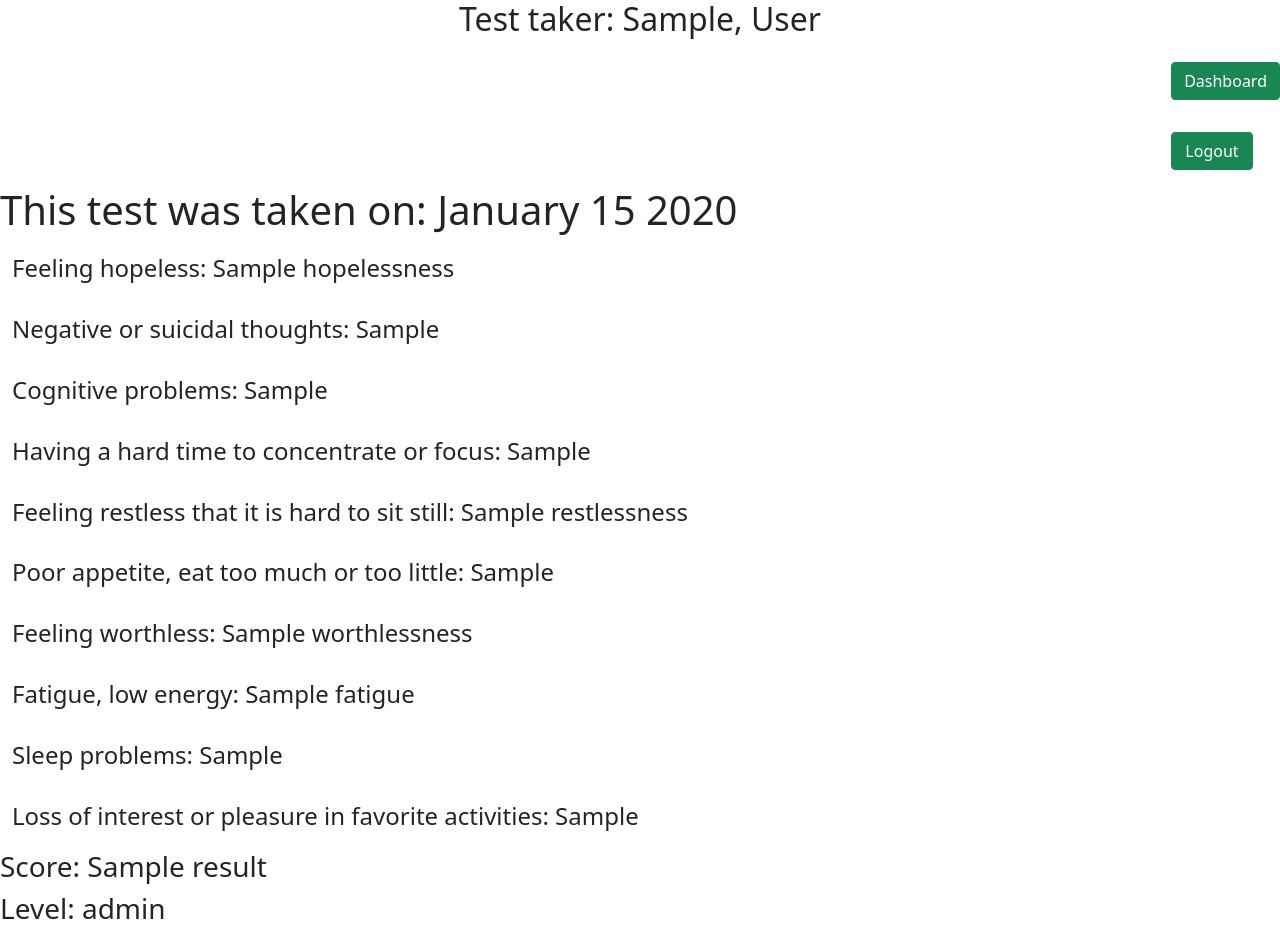
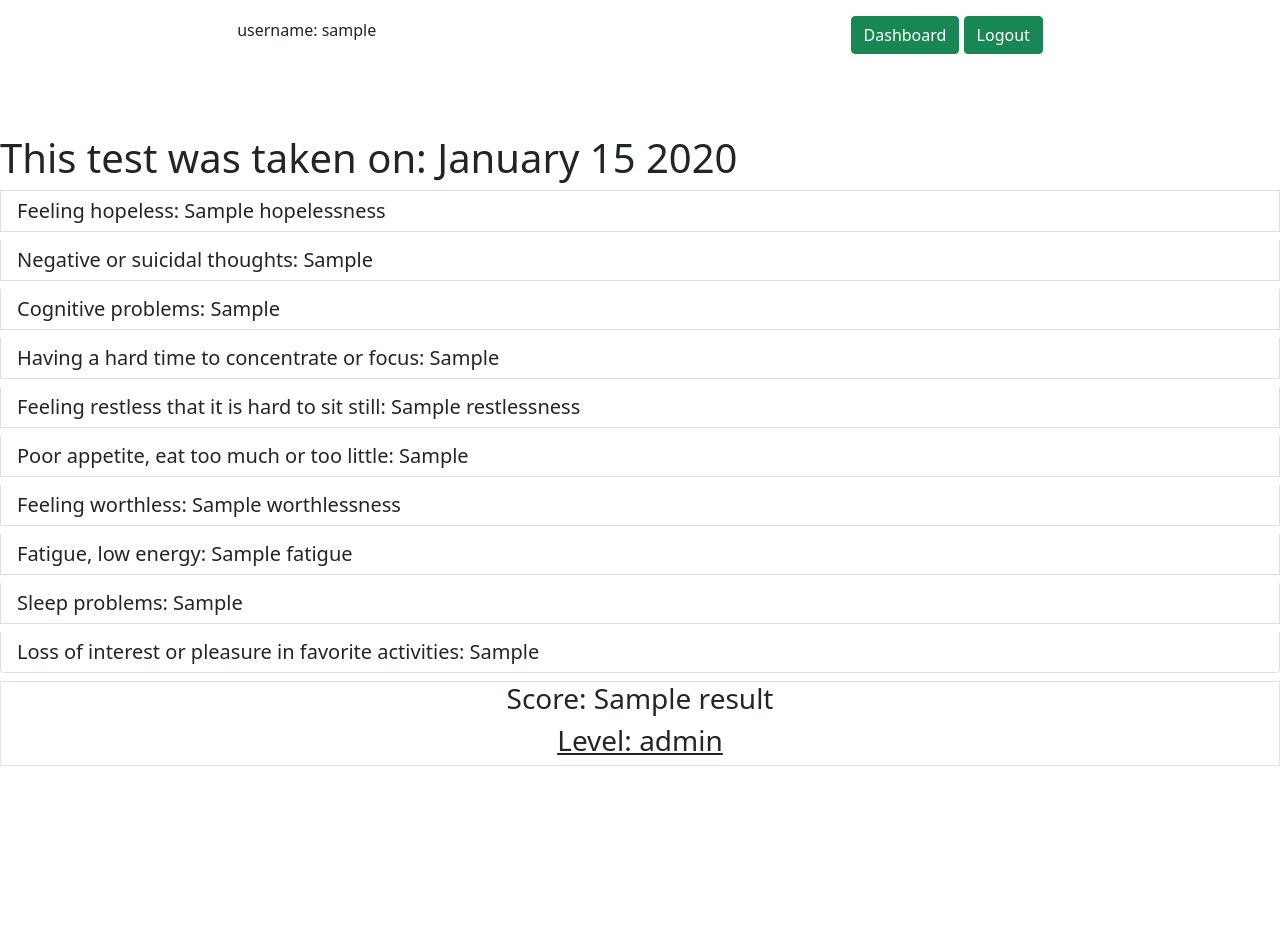
Before and after one commit to Jay-clyh-Lee/MentalHealthAwareness, a Flask app: template flask_app/templates/show.html in a window 1280 px wide. After the commit the page ends 766 px from the top, so only its background shows below. Run offline with Flask 2, Linux system fonts and the light colour scheme; the template is opened without the code that fills it: most values are stand-ins (such as "Sample title", 1, 10 or a date in 2020).

Commit message:
major update

```diff
--- a/flask_app/controllers/users.py
+++ b/flask_app/controllers/users.py
@@ -18,6 +18,7 @@ def register():
         "first_name": request.form['first_name'],
         "last_name": request.form['last_name'],
         "age": request.form['age'],
+        "username": request.form['username'],
         "email": request.form['email'],
         "password": pw_hash
     }
@@ -54,4 +55,4 @@ def dashboard():
     data = {
         "id": session["user_id"]
     }
-    return render_template("dashboard.html", logged_in_user = user.User.get_by_id(data), all_tests = test.Test.get_tests_by_user_id(data), all_questions = question.Question.get_questions_by_user_id(data))
+    return render_template("dashboard.html", logged_in_user = user.User.get_by_id(data), all_tests = test.Test.get_tests_by_user_id(data), all_questions = question.Question.get_questions_by_user_id(data), all_users = user.User.get_all())
--- a/flask_app/models/question.py
+++ b/flask_app/models/question.py
@@ -49,7 +49,7 @@ class Question:
 
     @classmethod
     def save(cls, data):
-        query = "INSERT INTO questions (question, user_id) VALUES (%(question)s, %(user_id)s;"
+        query = "INSERT INTO questions (question, user_id) VALUES (%(question)s, %(user_id)s);"
         return connectToMySQL(cls.db).query_db(query, data)
 
     @classmethod
--- /dev/null
+++ b/flask_app/static/style.css
@@ -0,0 +1,3 @@
+#red {
+    color: red;
+}
--- a/flask_app/templates/index.html
+++ b/flask_app/templates/index.html
@@ -35,6 +35,10 @@
             <input type="number" name="age" class="form-control">
         </div>
         <div class="form-group">
+            <label for="username">Username:</label>
+            <input type="text" name="username" class="form-control">
+        </div>
+        <div class="form-group">
             <label for="email">Email:</label>
             <input type="text" name="email" class="form-control">
         </div>
@@ -47,7 +51,6 @@
             <input type="password" name="confirm_password" class="form-control">
         </div>
         <input type="submit" value="Register" class="my-3 btn btn-primary text">
-
     </form>
 
     <form action="/login" method="post" class="col-5 mx-auto rounded p-5 bg-light text">
--- a/flask_app/templates/show.html
+++ b/flask_app/templates/show.html
@@ -9,34 +9,37 @@
         integrity="sha384-KyZXEAg3QhqLMpG8r+8fhAXLRk2vvoC2f3B09zVXn8CA5QIVfZOJ3BCsw2P0p/We" crossorigin="anonymous">
     <title>Test Result</title>
     <style>
-        h4 {
+        h5 {
             padding: .5em;
         }
     </style>
 </head>
 <body class="d-flex flex-column mx-auto">
-    <header>
-        <div class="d-flex justify-content-around align-items-center">
-            <h2 class="text-center">Test taker: {{logged_in_user.first_name}}, {{logged_in_user.last_name}}</h2>
-        </div>
-        <div style="float:right" class="d-flex flex-column">
+    <header class="d-flex justify-content-around align-items-center mb-5">
+        <!-- <h2 class="text-center">{{logged_in_user.first_name}}  {{logged_in_user.last_name}}</h2> -->
+        <h6>username: {{logged_in_user.user_name}}</h6>
+        <div>
             <a href="/dashboard" class="my-3 btn btn-success ">Dashboard</a>
-            <a href="/logout" class="col-9 my-3 btn btn-success ">Logout</a>
+            <a href="/logout" class="my-3 btn btn-success ">Logout</a>
         </div>
     </header>
-    <main>
+    <main class="mt-3">
+        <div class="list-group">
         <h1>This test was taken on: {{test.created_at.strftime('%B %d %Y')}}</h1>
-        <h4>Feeling hopeless: {{test.hopelessness}}</h4>
-        <h4>Negative or suicidal thoughts: {{test.negative_thoughts}}</h4>
-        <h4>Cognitive problems: {{test.cognitive_problems}}</h4>
-        <h4>Having a hard time to concentrate or focus: {{test.focus_problems}}</h4>
-        <h4>Feeling restless that it is hard to sit still: {{test.restlessness}}</h4>
-        <h4>Poor appetite, eat too much or too little: {{test.poor_appetite}}</h4>
-        <h4>Feeling worthless: {{test.worthlessness}}</h4>
-        <h4>Fatigue, low energy: {{test.fatigue}}</h4>
-        <h4>Sleep problems: {{test.sleep_problems}}</h4>
-        <h4>Loss of interest or pleasure in favorite activities: {{test.loss_of_interest}}</h4>
-        <h3>Score: {{test.result}}</h3>
-        <h3>Level: {{level}}</h3>
+        <h5 class="list-group-item">Feeling hopeless: {{test.hopelessness}}</h5>
+        <h5 class="list-group-item">Negative or suicidal thoughts: {{test.negative_thoughts}}</h5>
+        <h5 class="list-group-item">Cognitive problems: {{test.cognitive_problems}}</h5>
+        <h5 class="list-group-item">Having a hard time to concentrate or focus: {{test.focus_problems}}</h5>
+        <h5 class="list-group-item">Feeling restless that it is hard to sit still: {{test.restlessness}}</h5>
+        <h5 class="list-group-item">Poor appetite, eat too much or too little: {{test.poor_appetite}}</h5>
+        <h5 class="list-group-item">Feeling worthless: {{test.worthlessness}}</h5>
+        <h5 class="list-group-item">Fatigue, low energy: {{test.fatigue}}</h5>
+        <h5 class="list-group-item">Sleep problems: {{test.sleep_problems}}</h5>
+        <h5 class="list-group-item">Loss of interest or pleasure in favorite activities: {{test.loss_of_interest}}</h5>
+        </div>
+        <div class="border text-center">
+        <h3><u></u>Score: {{test.result}}</u></h3>
+        <h3><u>Level: {{level}}</u></h3>
+        </div>
     </main>
 </body>
```
Also changed, not shown: flask_app/models/user.py (+11 -1 lines), flask_app/templates/dashboard.html (+11 -9 lines), flask_app/templates/edit.html (+13 -7 lines), flask_app/templates/new.html (+8 -8 lines), flask_app/templates/users.html (added, +47 -0 lines).
